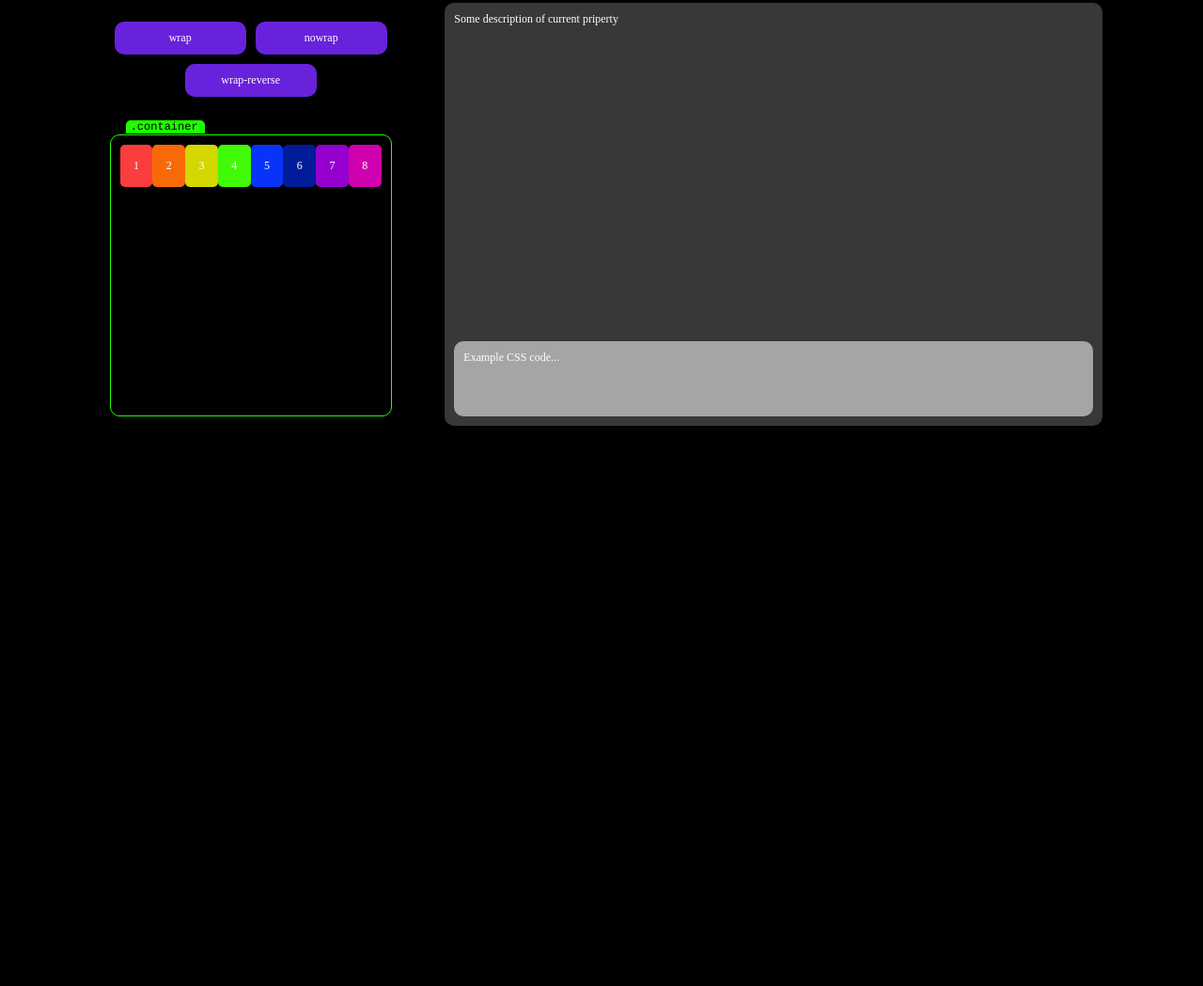
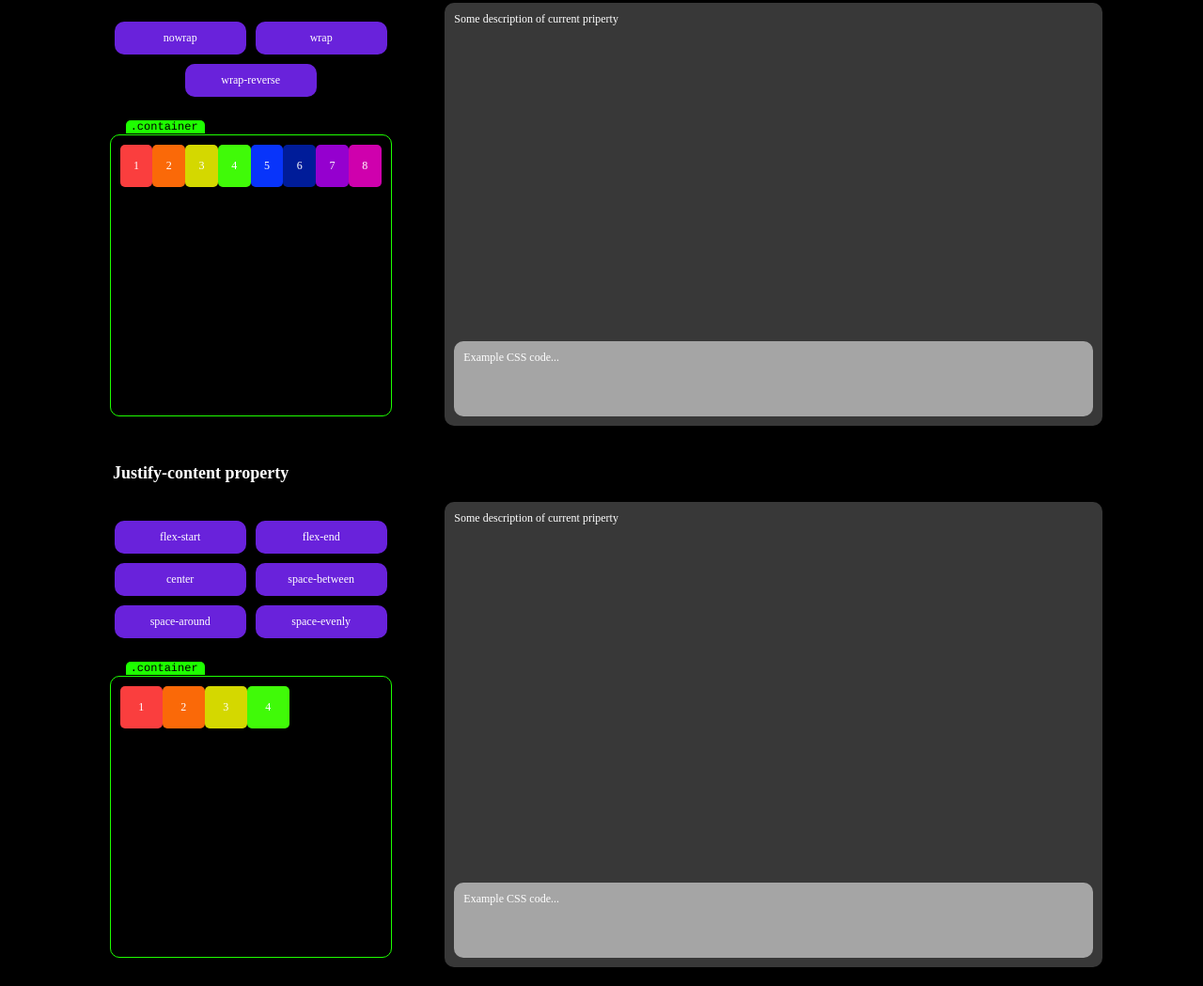
Before and after one commit to AlxLebedev/flexbox-visual, a website built with webpack: page src/index.html in a window 1280 px wide. Shown: the part 1202-2251 px from the top of the page at 94% size. Before the commit the page ends 1675 px from the top, so only its background shows below. Built offline with nearby package versions, Linux system fonts and the light colour scheme.

Commit message:
justify-content added

```diff
--- a/src/index.html
+++ b/src/index.html
@@ -65,8 +65,8 @@
       <div class="wrapper">
         <div class="container visual" data-id="container">
           <div class="buttons">
-            <div class="button active flex-container-button" data-value="wrap">wrap</div>
-            <div class="button flex-container-button" data-value="nowrap">nowrap</div>
+            <div class="button active flex-container-button" data-value="nowrap">nowrap</div>
+            <div class="button flex-container-button" data-value="wrap">wrap</div>
             <div class="button flex-container-button" data-value="wrap-reverse">wrap-reverse</div>
           </div>
           <div class="flex-items" data-prop="flex-wrap">
@@ -88,6 +88,33 @@
         </div>
       </div>
     </section>
+    <section class="section">
+      <h2 class="property-title">Justify-content property</h2>
+      <div class="wrapper">
+        <div class="container visual" data-id="container">
+          <div class="buttons">
+            <div class="button active flex-container-button" data-value="flex-start">flex-start</div>
+            <div class="button flex-container-button" data-value="flex-end">flex-end</div>
+            <div class="button flex-container-button" data-value="center">center</div>
+            <div class="button flex-container-button" data-value="space-between">space-between</div>
+            <div class="button flex-container-button" data-value="space-around">space-around</div>
+            <div class="button flex-container-button" data-value="space-evenly">space-evenly</div>
+          </div>
+          <div class="flex-items" data-prop="justify-content">
+            <div class="flex-item one">1</div>
+            <div class="flex-item two">2</div>
+            <div class="flex-item three">3</div>
+            <div class="flex-item four">4</div>
+          </div>
+        </div>
+        <div class="container description">
+          <div>Some description of current priperty</div>
+          <div class="example-css-code">
+            <p>Example CSS code...</p>
+          </div>
+        </div>
+      </div>
+    </section>
   </div>
 </body>
 </html>
--- a/src/js/Data/DescriptionGenerator.js
+++ b/src/js/Data/DescriptionGenerator.js
@@ -18,6 +18,15 @@ export default class DescriptionGenerator {
       nowrap: 'Все флекс-элементы будут в одной строке.',
       'wrap-reverse': 'флекс-элементы будут перенесены на несколько строк снизу вверх.',
     };
+    this.justifyContentProperty = {
+      common: 'Свойство применяется к флекс-контейнеру и задаёт выравнивание вдоль главной оси, тем самым распределяет свободное пространство внутри флекс-контейнера.',
+      'flex-start': 'Значение flex-start является значением по умолчанию для флекс-контейнера - элементы сдвинуты в начало главной оси флекс-контейнера.',
+      'flex-end': 'Элементы сдвинуты ближе к концу главной оси флекс-контейнера',
+      'center': 'Элементы центрированы вдоль линии',
+      'space-between': 'Элементы равномерно распределены по линии; первый элемент находится в начале строки, последний элемент в конце строки',
+      'space-around': 'Элементы равномерно распределены по линии с одинаковым пространством вокруг них. Обратите внимание, что визуально пространства не равны, так как все элементы имеют одинаковое пространство с обеих сторон. Первый элемент будет иметь одну единицу пространства напротив края контейнера, но две единицы пространства между следующим элементом, потому что у следующего элемента есть свой собственный интервал, который применяется.',
+      'space-evenly': 'Элементы распределяются таким образом, чтобы расстояние между любыми двумя элементами (и расстояние до краев) было одинаковым.',
+    };
   }
 
   getDescription(property, value) {
@@ -28,6 +37,8 @@ export default class DescriptionGenerator {
         return [this.flexDirectionProperty.common, this.flexDirectionProperty[value]];
       case 'flex-wrap':
         return [this.flexWrapProperty.common, this.flexWrapProperty[value]];
+      case 'justify-content':
+        return [this.justifyContentProperty.common, this.justifyContentProperty[value]];
       default:
         return 'No descriptions...';
     }
```
